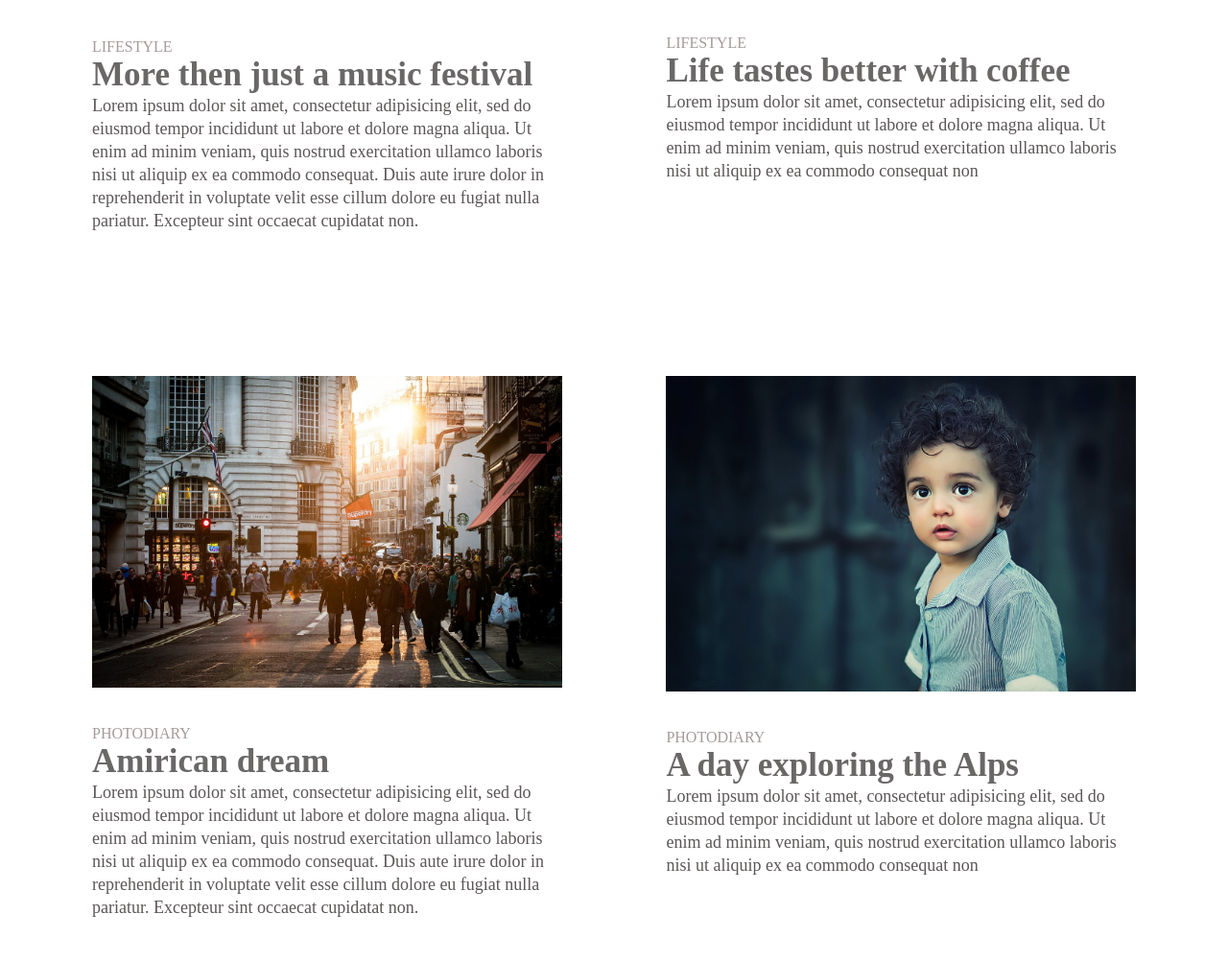
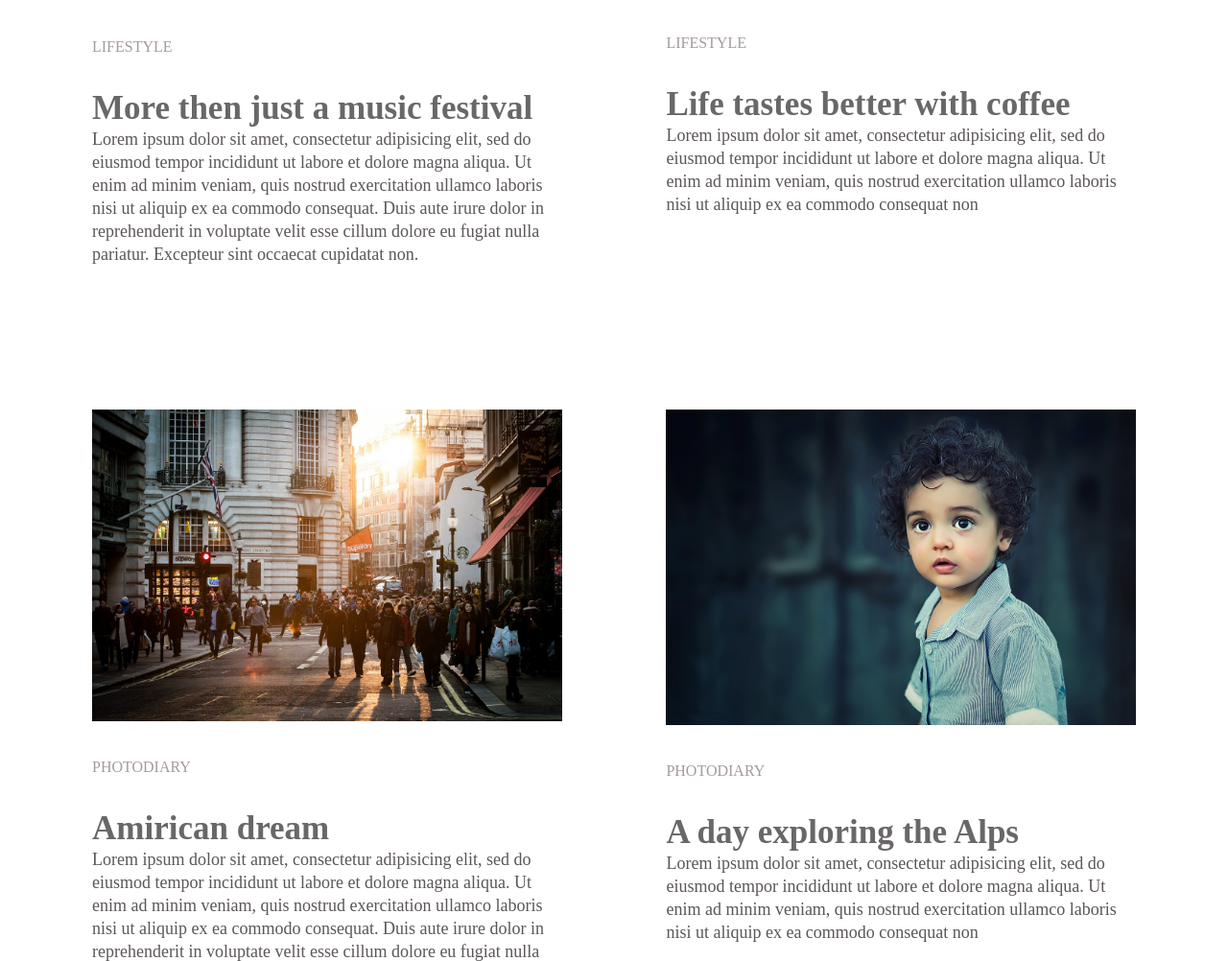
Before and after one commit to mehedihasan11/Assignment_three, a plain HTML site: page index.html in a window 1280 px wide. Shown: the part 1459-2461 px from the top of the page at 96% size. Drawn offline with Linux system fonts and the light colour scheme.

Commit message:
Add files via upload

```diff
--- a/css/style.css
+++ b/css/style.css
@@ -93,7 +93,7 @@ justify-content: space-between;
 .single_lifestyle span{
     text-transform: uppercase;
     color: #a69a9a;
-    /* margin-top: 1px; */
+    /* margin-bottom: 13px; */
     }
 .single_lifestyle img{
 
@@ -106,6 +106,8 @@ margin-bottom: 35px;
 font-size: 35px;
 
 color: #6a6767;
+
+margin-top: 35px;
 }
 .single_lifestyle p{
 
```
